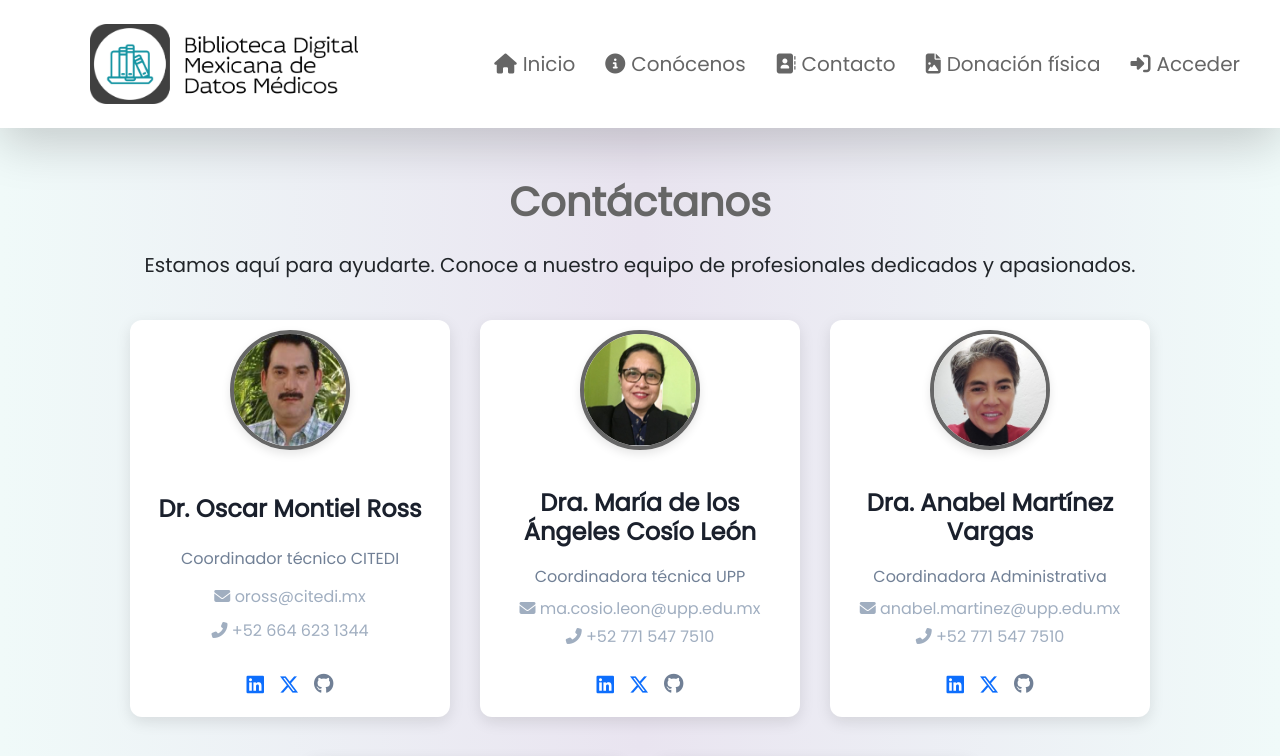
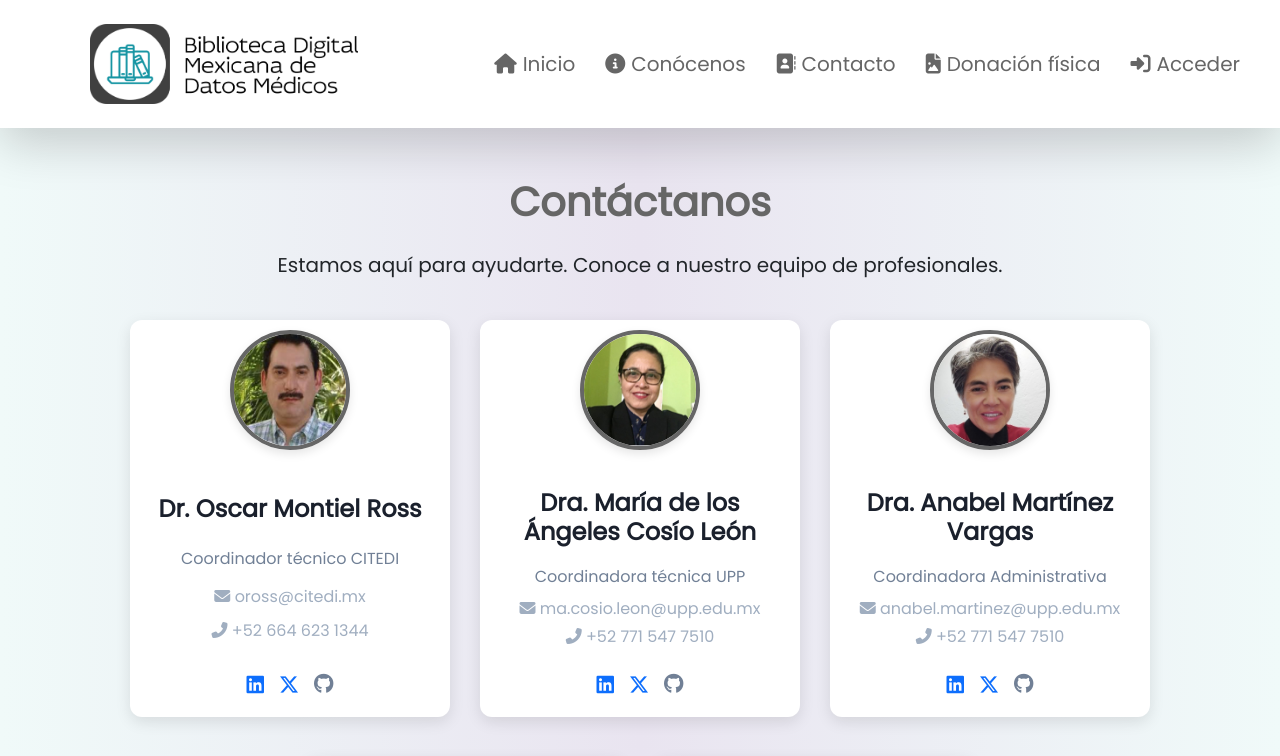
Before and after one commit to elCatmon/repositorio_imagenes_columna, a React (Create React App) app in the folder pruebas/: page /contacto in a window 1280 px wide. Shown: the top 756 px of the page. Built offline with nearby package versions, Linux system fonts and the light colour scheme; what cornerstone-wado-image-loader would draw is missing.

Commit message:
descripción modificada

```diff
--- a/pruebas/src/components/Contacto/Contacto.js
+++ b/pruebas/src/components/Contacto/Contacto.js
@@ -15,7 +15,7 @@ const Contacto = () => {
    Contáctanos
 </h1>
 <p className="text-xl text-gray-700" style={{ backgroundColor: 'transparent !important', marginTop: '20px', fontSize:'20px', fontFamily:'Poppins' }}>
-Estamos aquí para ayudarte. Conoce a nuestro equipo de profesionales dedicados y apasionados.
+Estamos aquí para ayudarte. Conoce a nuestro equipo de profesionales.
 </p>
 </header>
 
```
